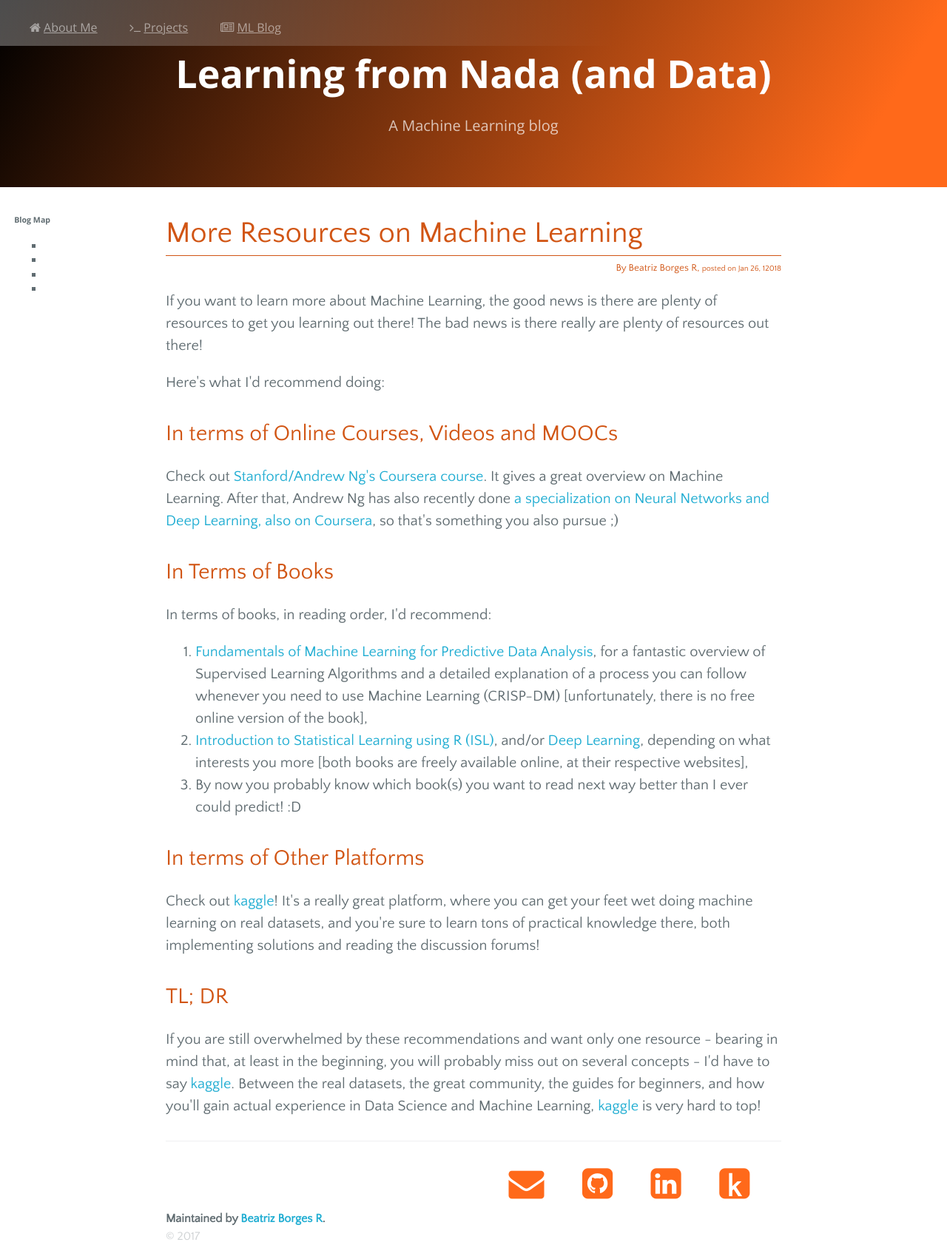
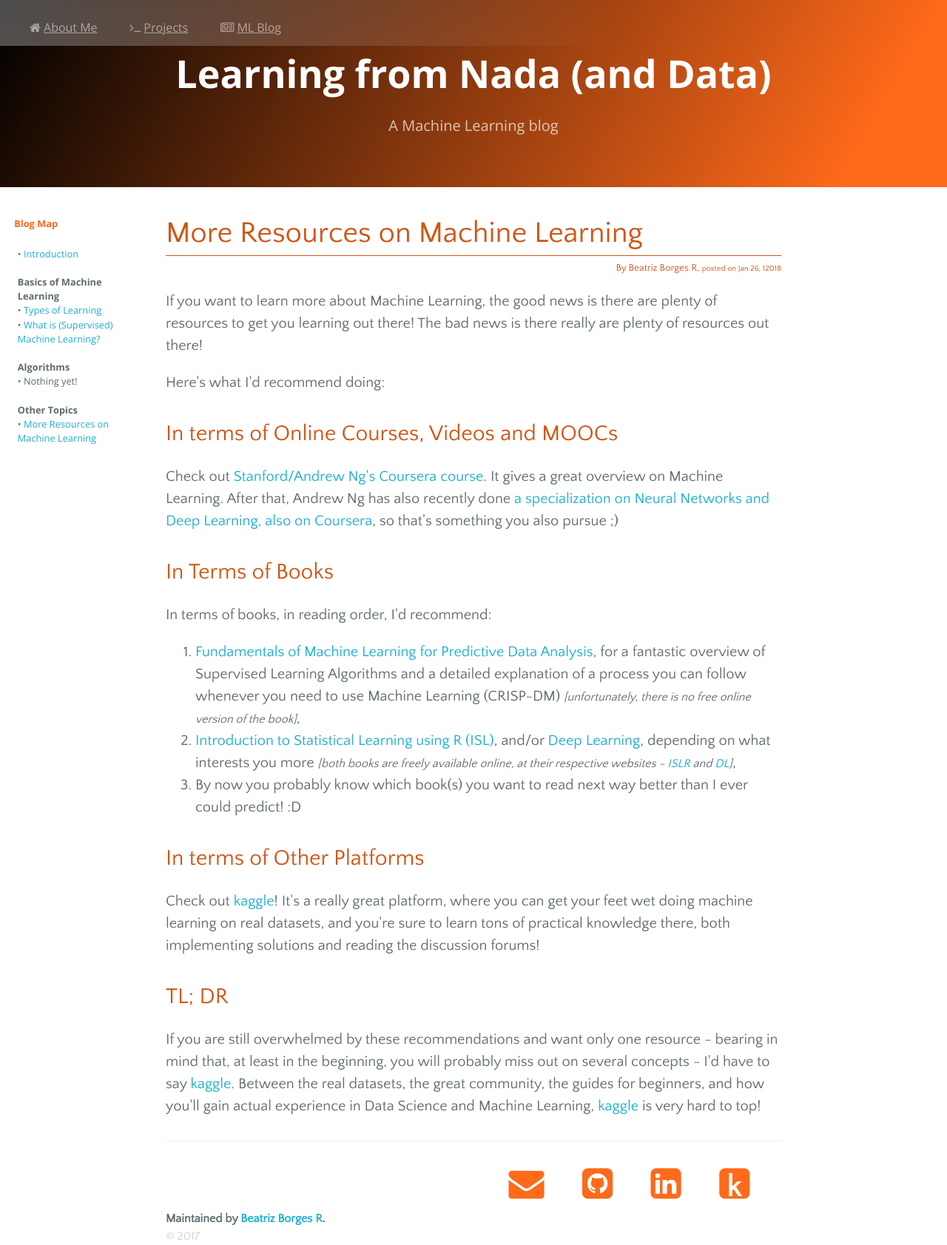
Before and after one commit to obiwit/obiwit.github.io, a Jekyll site: the page built from blog/more_resources.html, in a window 1280 px wide. Shown: the whole page at 74% size. Built offline with Jekyll 4.4.1, drawn with Linux system fonts in a browser that asks for light colours; nearby versions of some CDN libraries.

Commit message:
Sidebar fix for nav improvement

```diff
--- a/_layouts/blog.html
+++ b/_layouts/blog.html
@@ -9,8 +9,13 @@
     <section id="sidebar">
         <h5>Blog Map</h5>
         <ul>
-          {% for post in site.blog.posts %}
-            <li><a href="{{ site.baseurl }}/blog/{{ post.url }}">{{ post.title }}</a></li>
+          {% for section in site.blog.posts %}
+            {% if section.category %}
+            <br/><strong>{{ section.category }}</strong><br/>
+            {% endif %}
+            {% for post in section.posts %}
+            <li>• <a href="{{ site.baseurl }}/blog/{{ post.url }}">{{ post.title }}</a></li>
+            {% endfor %}
           {% endfor %}
         </ul>
     </section>
--- a/blog/more_resources.html
+++ b/blog/more_resources.html
@@ -15,8 +15,8 @@
   <h2>In Terms of Books</h2>
   <p>In terms of books, in reading order, I'd recommend:</p>
   <ol>
-    <li><a href="http://amzn.to/2lMxDGn">Fundamentals of Machine Learning for Predictive Data Analysis</a>, for a fantastic overview of Supervised Learning Algorithms and a detailed explanation of a process you can follow whenever you need to use Machine Learning (CRISP-DM) [unfortunately, there is no free online version of the book],</li>
-    <li><a href="http://amzn.to/2EdaqpW">Introduction to Statistical Learning using R (ISL)</a>, and/or <a href="http://amzn.to/2DOEfz1">Deep Learning</a>, depending on what interests you more [both books are freely available online, at their respective websites],</li>
+    <li><a href="http://amzn.to/2lMxDGn">Fundamentals of Machine Learning for Predictive Data Analysis</a>, for a fantastic overview of Supervised Learning Algorithms and a detailed explanation of a process you can follow whenever you need to use Machine Learning (CRISP-DM) <em><span class="small">[unfortunately, there is no free online version of the book]</span></em>,</li>
+    <li><a href="http://amzn.to/2EdaqpW">Introduction to Statistical Learning using R (ISL)</a>, and/or <a href="http://amzn.to/2DOEfz1">Deep Learning</a>, depending on what interests you more <em><span class="small">[both books are freely available online, at their respective websites - <a href="http://www-bcf.usc.edu/~gareth/ISL/">ISLR</a> and <a href="http://www.deeplearningbook.org/">DL</a>]</span></em>,</li>
     <li>By now you probably know which book(s) you want to read next way better than I ever could predict! :D</li>
   </ol>
   <h2>In terms of Other Platforms</h2>
--- a/css/custom.css
+++ b/css/custom.css
@@ -474,6 +474,9 @@
 }
 
 section#sidebar { display: none; }
+section#sidebar h5 { color: #ff691a; font-size: 100%; }
+section#sidebar ul { padding: 0 3%; }
+section#sidebar ul li { list-style: none; }
 @media screen and (min-width: 71em) {
   section#sidebar {
     display: inline-block;
```
